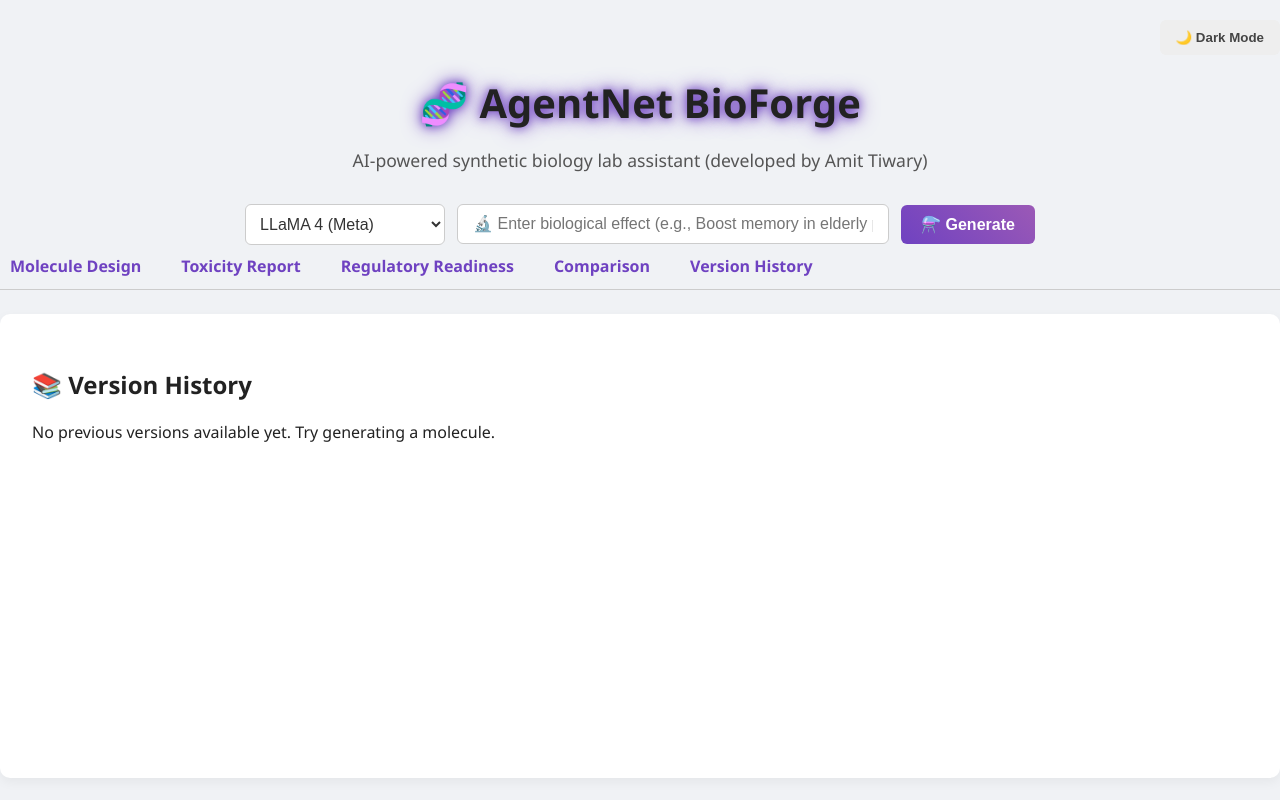
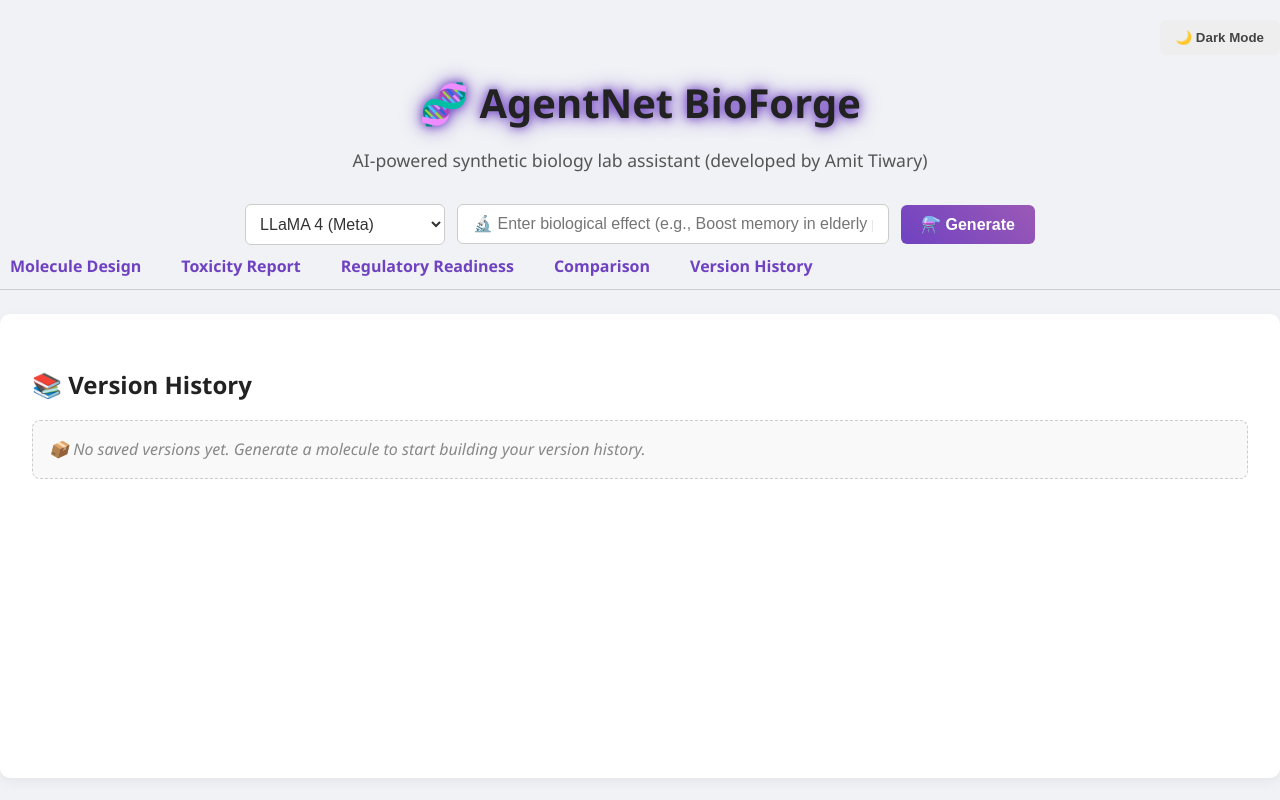
Before and after one commit to amit08tiw/100AgnetHackathonFrontend, a React (Create React App) app: page /history in a window 1280 px wide. Built offline with nearby package versions, Linux system fonts and the light colour scheme.

Commit message:
Update VersionHistory.js

```diff
--- a/src/tabs/VersionHistory.js
+++ b/src/tabs/VersionHistory.js
@@ -1,13 +1,13 @@
 import React, { useEffect, useState } from 'react';
 import './TabStyles.css';
 
-function VersionHistory({ onRestore }) {
+function VersionHistory({ reloadTrigger, onRestore }) {
   const [history, setHistory] = useState([]);
 
   useEffect(() => {
     const saved = JSON.parse(localStorage.getItem('bioforge-history')) || [];
     setHistory(saved);
-  }, []);
+  }, [reloadTrigger]); // re-read history when parent updates reloadTrigger
 
   const handleRestore = (item) => {
     if (onRestore) {
@@ -20,7 +20,9 @@ function VersionHistory({ onRestore }) {
       <h2 className="tab-title">📚 Version History</h2>
 
       {history.length === 0 && (
-        <p className="dim-text">No previous versions available yet. Try generating a molecule.</p>
+        <div className="placeholder">
+          📦 No saved versions yet. Generate a molecule to start building your version history.
+        </div>
       )}
 
       {history.map((item, idx) => (
```
